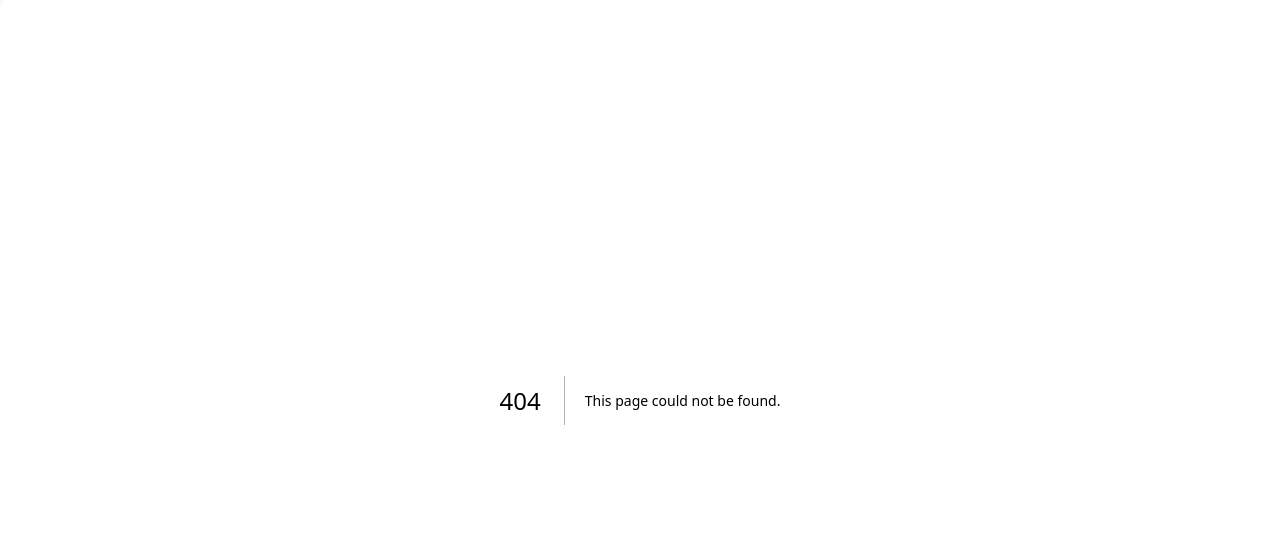
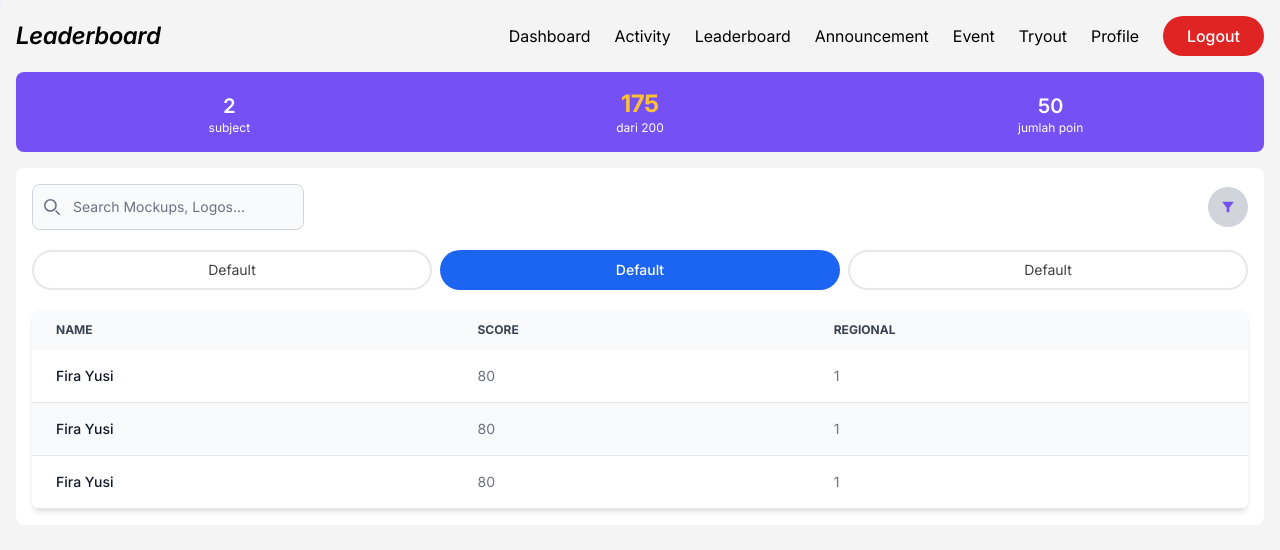
Before and after one commit to Firay24/JD-FiraYusiRukmana-jcc-frontend, a Next.js app: page /member/leaderboard in a window 1280 px wide. Before the commit this address had no page. Shown: the top 550 px of the page. Built offline with nearby package versions, Linux system fonts and the light colour scheme.

Commit message:
feat(Navbar): update login button & add title
- Updated login button link to `/auth/sign-in`
- Added `title` prop to Navbar component
- Implemented title display in Navbar
- Added new color to tailwind config
- Created Leaderboard page

```diff
--- a/src/app/(landing)/_component/Navbar/index.tsx
+++ b/src/app/(landing)/_component/Navbar/index.tsx
@@ -65,7 +65,7 @@ const NavbarLandingPage = ({ toggleMenu, isScrolled, isMenuOpen }: NavbarProps)
           <a href="#contact" className="hover:text-gray-400">
             Contact
           </a>
-          <Link href="/login" passHref>
+          <Link href="/auth/sign-in" passHref>
             <button type="button" className="rounded-full bg-blue-700 px-6 py-2 font-medium text-white hover:bg-blue-800 focus:outline-none focus:ring-2 focus:ring-blue-300">
               Login
             </button>
--- /dev/null
+++ b/src/app/member/leaderboard/page.tsx
@@ -0,0 +1,118 @@
+"use client";
+import React, { useEffect, useState } from "react";
+import Navbar from "@/components/module/Navbar";
+import { navbarMenuMember } from "@/data/navbarMember";
+import { MdFilterListAlt } from "react-icons/md";
+
+const Leaderboard = () => {
+  const [isScrolled, setIsScrolled] = useState(false);
+
+  useEffect(() => {
+    const handleScroll = () => {
+      setIsScrolled(window.scrollY > 10);
+    };
+
+    window.addEventListener("scroll", handleScroll);
+
+    return () => {
+      window.removeEventListener("scroll", handleScroll);
+    };
+  }, []);
+
+  return (
+    <div className="min-h-screen bg-base-gray">
+      {/* navbar */}
+      <Navbar menu={navbarMenuMember} isScrolled={isScrolled} isLogged title="Leaderboard" />
+
+      <div className="grid grid-cols-1 gap-4 px-4">
+        {/* static */}
+        <div className="bg-base-purple grid grid-cols-3 items-end justify-between gap-4 rounded-lg p-4">
+          <div className="text-center text-white">
+            <p className="text-xl font-semibold">2</p>
+            <p className="text-xs">subject</p>
+          </div>
+          <div className="text-center text-white">
+            <p className="text-2xl font-bold text-base-yellow">175</p>
+            <p className="text-xs">dari 200</p>
+          </div>
+          <div className="text-center text-white">
+            <p className="text-xl font-semibold">50</p>
+            <p className="text-xs">jumlah poin</p>
+          </div>
+        </div>
+
+        {/* table */}
+        <div className="grid grid-cols-1 gap-5 rounded-lg bg-white p-4">
+          <div className="flex items-center justify-between">
+            <form className="max-w-md">
+              <label htmlFor="default-search" className="sr-only mb-2 text-sm font-medium text-gray-900 dark:text-white">
+                Search
+              </label>
+              <div className="relative">
+                <div className="pointer-events-none absolute inset-y-0 start-0 flex items-center ps-3">
+                  <svg className="h-4 w-4 text-gray-500 dark:text-gray-400" aria-hidden="true" xmlns="http://www.w3.org/2000/svg" fill="none" viewBox="0 0 20 20">
+                    <path stroke="currentColor" stroke-linecap="round" stroke-linejoin="round" stroke-width="2" d="m19 19-4-4m0-7A7 7 0 1 1 1 8a7 7 0 0 1 14 0Z" />
+                  </svg>
+                </div>
+                <input type="search" id="default-search" className="block w-full rounded-lg border border-gray-300 bg-gray-50 p-3 ps-10 text-sm text-gray-900 focus:border-blue-500 focus:ring-blue-500 dark:border-gray-600 dark:bg-gray-700 dark:text-white dark:placeholder-gray-400 dark:focus:border-blue-500 dark:focus:ring-blue-500" placeholder="Search Mockups, Logos..." required />
+              </div>
+            </form>
+            <button type="button" className="text-base-purple inline-flex h-fit items-center rounded-full bg-gray-300 p-3 text-center hover:bg-blue-800 focus:outline-none focus:ring-4">
+              <MdFilterListAlt />
+              <span className="sr-only">Icon description</span>
+            </button>
+          </div>
+          <div className="grid grid-cols-3 gap-2">
+            <button className="rounded-full border-2 bg-transparent p-2 text-sm text-neutral-700 hover:bg-blue-800">Default</button>
+            <button className="rounded-full bg-blue-600 p-2 text-sm font-medium text-white hover:bg-blue-800">Default</button>
+            <button className="rounded-full border-2 bg-transparent p-2 text-sm text-neutral-700 hover:bg-blue-800">Default</button>
+          </div>
+          <div className="">
+            <div className="relative overflow-x-auto shadow-md sm:rounded-lg">
+              <table className="w-full text-left text-sm text-gray-500 dark:text-gray-400 rtl:text-right">
+                <thead className="bg-gray-50 text-xs uppercase text-gray-700 dark:bg-gray-700 dark:text-gray-400">
+                  <tr>
+                    <th scope="col" className="px-6 py-3">
+                      Name
+                    </th>
+                    <th scope="col" className="px-6 py-3">
+                      Score
+                    </th>
+                    <th scope="col" className="px-6 py-3">
+                      Regional
+                    </th>
+                  </tr>
+                </thead>
+                <tbody>
+                  <tr className="border-b odd:bg-white even:bg-gray-50 dark:border-gray-700 odd:dark:bg-gray-900 even:dark:bg-gray-800">
+                    <th scope="row" className="whitespace-nowrap px-6 py-4 font-medium text-gray-900 dark:text-white">
+                      Fira Yusi
+                    </th>
+                    <td className="px-6 py-4">80</td>
+                    <td className="px-6 py-4">1</td>
+                  </tr>
+                  <tr className="border-b odd:bg-white even:bg-gray-50 dark:border-gray-700 odd:dark:bg-gray-900 even:dark:bg-gray-800">
+                    <th scope="row" className="whitespace-nowrap px-6 py-4 font-medium text-gray-900 dark:text-white">
+                      Fira Yusi
+                    </th>
+                    <td className="px-6 py-4">80</td>
+                    <td className="px-6 py-4">1</td>
+                  </tr>
+                  <tr className="border-b odd:bg-white even:bg-gray-50 dark:border-gray-700 odd:dark:bg-gray-900 even:dark:bg-gray-800">
+                    <th scope="row" className="whitespace-nowrap px-6 py-4 font-medium text-gray-900 dark:text-white">
+                      Fira Yusi
+                    </th>
+                    <td className="px-6 py-4">80</td>
+                    <td className="px-6 py-4">1</td>
+                  </tr>
+                </tbody>
+              </table>
+            </div>
+          </div>
+        </div>
+      </div>
+    </div>
+  );
+};
+
+export default Leaderboard;
--- a/src/components/module/Navbar/index.tsx
+++ b/src/components/module/Navbar/index.tsx
@@ -5,7 +5,7 @@ import { RxHamburgerMenu } from "react-icons/rx";
 import { IoClose } from "react-icons/io5";
 import { NavbarProps } from "./type";
 
-const Navbar = ({ isScrolled, menu, isLogged, logoPath }: NavbarProps) => {
+const Navbar = ({ isScrolled, menu, isLogged, logoPath, title }: NavbarProps) => {
   const [isMenuOpen, setIsMenuOpen] = useState(false);
 
   const toggleMenu = () => {
@@ -17,9 +17,15 @@ const Navbar = ({ isScrolled, menu, isLogged, logoPath }: NavbarProps) => {
       <Container>
         <div className="relative flex w-full items-center justify-between p-4">
           {/* Logo */}
-          <div className="flex-shrink-0">
-            <img src={logoPath ? logoPath : "/img/logo.png"} alt="Logo" className="h-10 w-auto md:h-14" />
-          </div>
+          {title ? (
+            <div>
+              <h2 className="text-2xl font-semibold italic">{title}</h2>
+            </div>
+          ) : (
+            <div className="flex-shrink-0">
+              <img src={logoPath ? logoPath : "/img/logo.png"} alt="Logo" className="h-10 w-auto md:h-14" />
+            </div>
+          )}
 
           {/* Hamburger Icon */}
           <div className="flex text-3xl md:hidden">
--- a/src/components/module/Navbar/type.ts
+++ b/src/components/module/Navbar/type.ts
@@ -2,6 +2,7 @@ export interface NavbarProps {
   isScrolled: boolean;
   menu: MenuNavbar[];
   isLogged: boolean;
+  title?: string;
   logoPath?: string;
 }
 
--- a/tailwind.config.ts
+++ b/tailwind.config.ts
@@ -43,6 +43,7 @@ const config: Config = {
         pink: "#FF6B6B",
         blue: "#56CACE",
         gray: "#F5F4F4",
+        purple: "#7550F5",
       },
       primary: {
         100: "rgb(var(--color-primary-100) / 1)",
```
